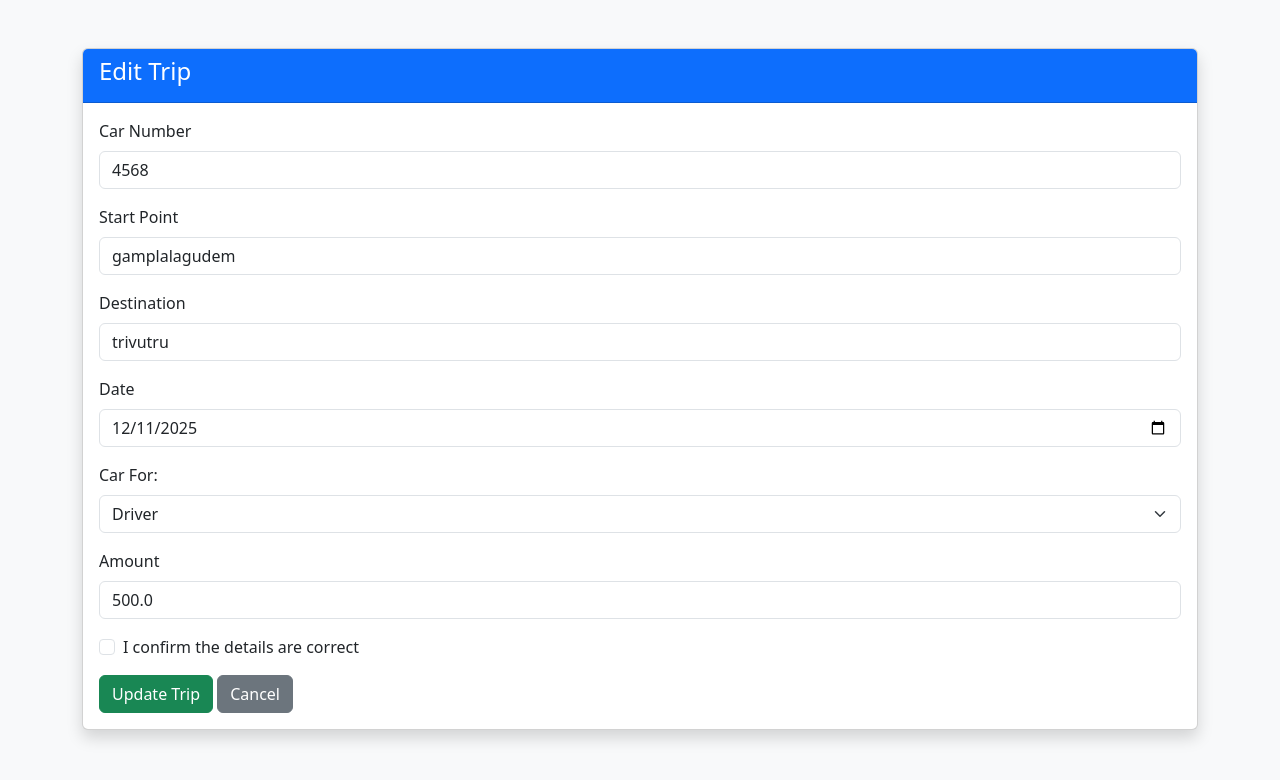
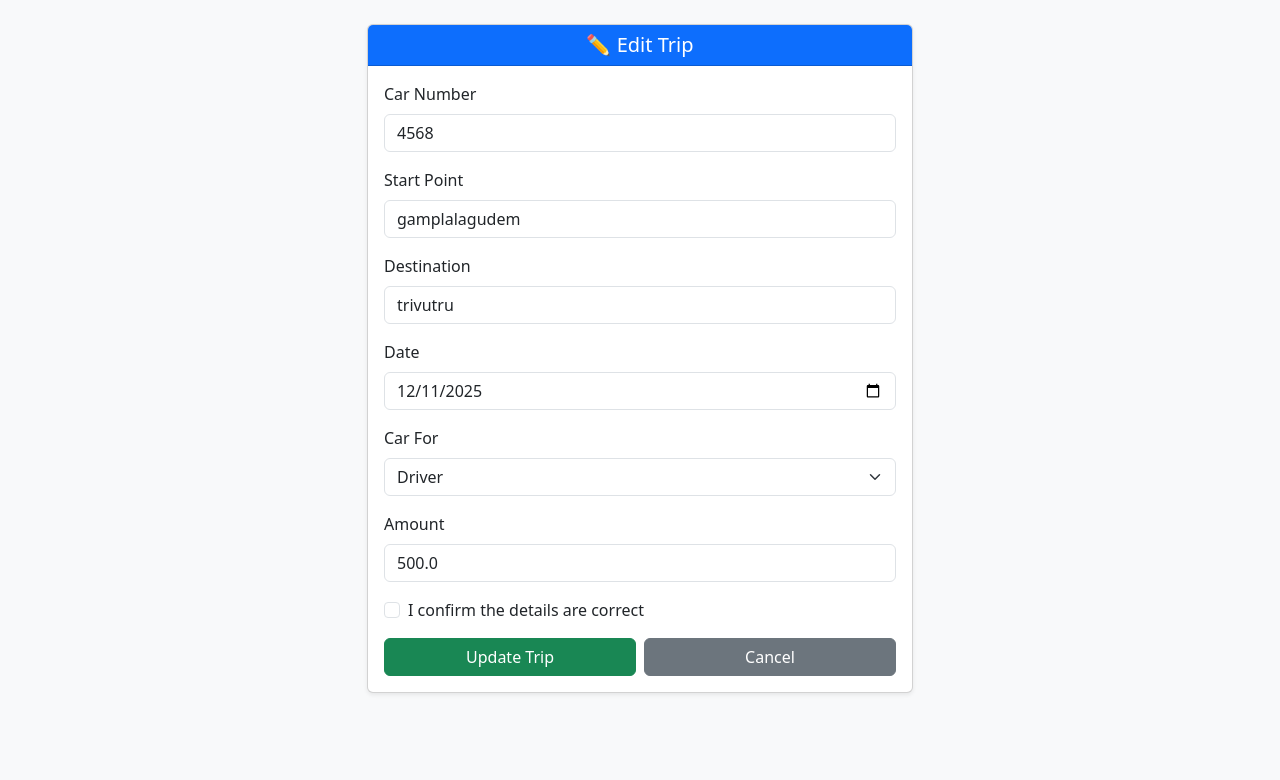
Before and after one commit to mutyalarakesh8688/avi, a Flask app: page /edit/1 in a window 1280 px wide. Shown: the top 780 px of the page. Run offline with Flask 3, Linux system fonts and the light colour scheme; a user stored in the database is signed in.

Commit message:
Update edit.html

```diff
--- a/templates/edit.html
+++ b/templates/edit.html
@@ -1,26 +1,27 @@
 <!DOCTYPE html>
-<html>
+<html lang="en">
 <head>
+    <meta charset="UTF-8">
+    <meta name="viewport" content="width=device-width, initial-scale=1.0">
     <title>Edit Trip</title>
-    <link href="https://cdn.jsdelivr.net/npm/bootstrap@5.3.0/dist/css/bootstrap.min.css" rel="stylesheet">
+    <link href="https://cdn.jsdelivr.net/npm/bootstrap@5.3.2/dist/css/bootstrap.min.css" rel="stylesheet">
 </head>
 <body class="bg-light">
 
-<div class="container mt-5">
+<div class="container py-4">
+    <div class="row justify-content-center">
+        <div class="col-12 col-md-8 col-lg-6">
 
             <!-- Flash Message -->
             {% with messages = get_flashed_messages(with_categories=true) %}
               {% if messages %}
-        <div class="container mt-3">
                 {% for category, message in messages %}
-            <div class="alert alert-{{ category }} alert-dismissible fade show" role="alert" id="flashMessage">
+                  <div class="alert alert-{{ category }} alert-dismissible fade show" role="alert">
                     {{ message }}
                     <button type="button" class="btn-close" data-bs-dismiss="alert"></button>
                   </div>
                 {% endfor %}
-        </div>
                 <script>
-          // Auto redirect to welcome after 2 seconds
                   setTimeout(() => {
                     window.location.href = "{{ url_for('welcome') }}";
                   }, 2000);
@@ -28,9 +29,9 @@
               {% endif %}
             {% endwith %}
 
-    <div class="card shadow">
-        <div class="card-header bg-primary text-white">
-            <h4>Edit Trip</h4>
+            <div class="card shadow-sm">
+                <div class="card-header bg-primary text-white text-center">
+                    <h5 class="mb-0">✏️ Edit Trip</h5>
                 </div>
 
                 <div class="card-body">
@@ -38,54 +39,77 @@
 
                         <div class="mb-3">
                             <label class="form-label">Car Number</label>
-                    <input type="text" name="car_number" class="form-control" value="{{ car.car_number }}" required>
+                            <input type="text" name="car_number" class="form-control"
+                                   value="{{ car.car_number }}" required>
                         </div>
 
                         <div class="mb-3">
                             <label class="form-label">Start Point</label>
-                    <input type="text" name="start_point" class="form-control" value="{{ car.start_point }}" required>
+                            <input type="text" name="start_point" class="form-control"
+                                   value="{{ car.start_point }}" required>
                         </div>
 
                         <div class="mb-3">
                             <label class="form-label">Destination</label>
-                    <input type="text" name="destination" class="form-control" value="{{ car.destination }}" required>
+                            <input type="text" name="destination" class="form-control"
+                                   value="{{ car.destination }}" required>
                         </div>
 
                         <div class="mb-3">
                             <label class="form-label">Date</label>
-                    <input type="date" name="date" class="form-control" value="{{ car.date }}" required>
+                            <input type="date" name="date" class="form-control"
+                                   value="{{ car.date }}" required>
                         </div>
 
                         <div class="mb-3">
-                    <label class="form-label">Car For:</label>
+                            <label class="form-label">Car For</label>
                             <select name="car_for" class="form-select">
-                        <option value="self" {% if car.car_for=='Driver' %}selected{% endif %}>Driver</option>
-                        <option value="other" {% if car.car_for=='other' %}selected{% endif %}>self</option>
+                                <option value="driver"
+                                    {% if car.car_for == 'driver' %}selected{% endif %}>
+                                    Driver
+                                </option>
+                                <option value="other"
+                                    {% if car.car_for == 'other' %}selected{% endif %}>
+                                    Self
+                                </option>
                             </select>
                         </div>
 
                         <div class="mb-3">
                             <label class="form-label">Amount</label>
-                    <input type="number" step="0.01" name="amount" class="form-control" value="{{ car.amount }}">
+                            <input type="number" step="0.01" name="amount"
+                                   class="form-control"
+                                   value="{{ car.amount }}">
                         </div>
 
                         <div class="form-check mb-3">
-                    <input class="form-check-input" type="checkbox" name="details_confirm" id="detailsConfirm">
+                            <input class="form-check-input" type="checkbox"
+                                   name="details_confirm" id="detailsConfirm">
                             <label class="form-check-label" for="detailsConfirm">
                                 I confirm the details are correct
                             </label>
                         </div>
 
-                <button type="submit" class="btn btn-success">Update Trip</button>
-                <a href="{{ url_for('index') }}" class="btn btn-secondary">Cancel</a>
+                        <!-- Responsive Buttons -->
+                        <div class="d-grid gap-2 d-md-flex justify-content-md-between">
+                            <button type="submit"
+                                    class="btn btn-success w-100 w-md-auto">
+                                Update Trip
+                            </button>
+                            <a href="{{ url_for('index') }}"
+                               class="btn btn-secondary w-100 w-md-auto">
+                                Cancel
+                            </a>
+                        </div>
+
                     </form>
+                </div>
             </div>
 
         </div>
     </div>
+</div>
 
-<!-- Bootstrap JS -->
-<script src="https://cdn.jsdelivr.net/npm/bootstrap@5.3.0/dist/js/bootstrap.bundle.min.js"></script>
-
+<script src="https://cdn.jsdelivr.net/npm/bootstrap@5.3.2/dist/js/bootstrap.bundle.min.js"></script>
 </body>
 </html>
```
Lines whose indentation alone changed are shown as unchanged.
